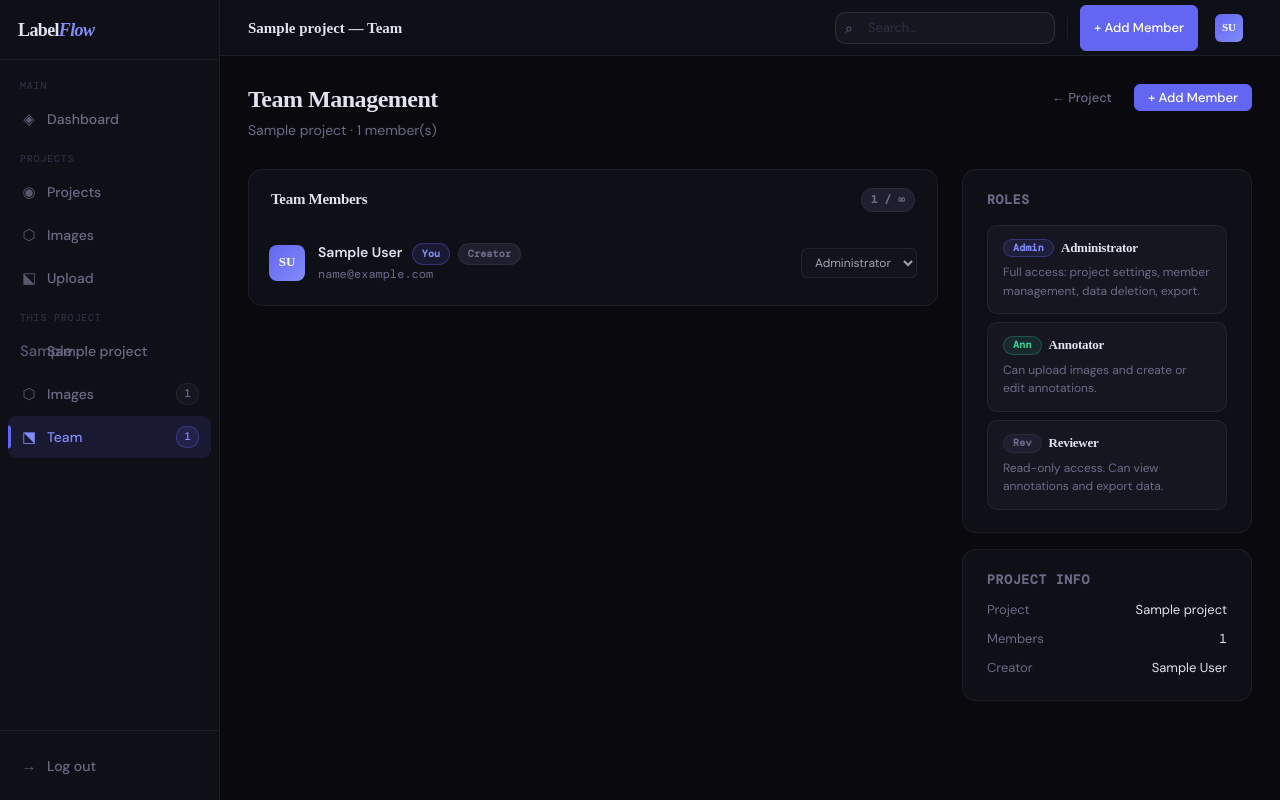
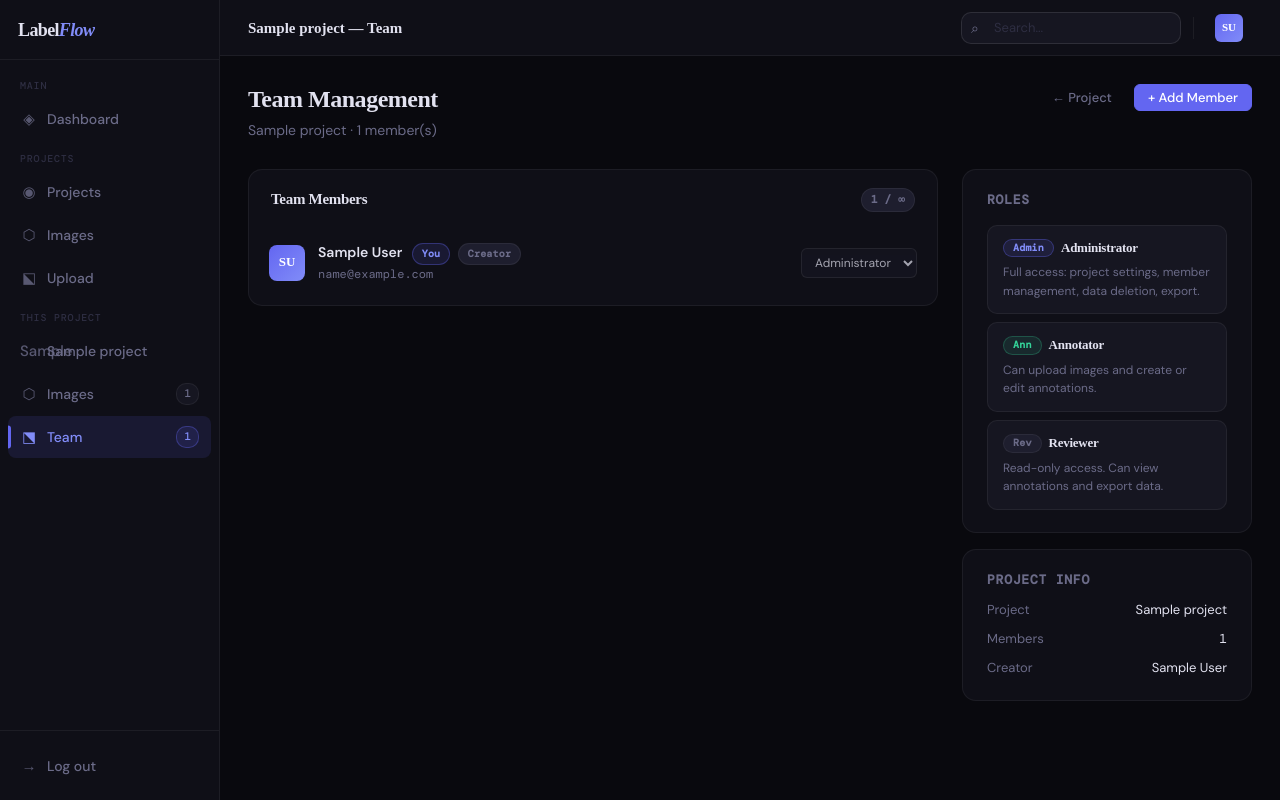
Before and after one commit to MartynasMatDev/LabelFlow, a Django app: page /app/projects/1/team/ in a window 1280 px wide. Run offline with Django 5.2, Linux system fonts and the light colour scheme; a user stored in the database is signed in; tables that the repository leaves empty hold one stand-in row (values such as "Sample post"); some libraries are stand-ins or nearby versions; some web fonts are replaced.

Commit message:
Removed add new member button for less repetition.

```diff
--- a/templates/app/team_management.html
+++ b/templates/app/team_management.html
@@ -4,7 +4,6 @@
 {% block toolbar_title %}{{ project.name }} — Team{% endblock %}
 
 {% block toolbar_actions %}
-<button class="btn btn-primary btn-sm" data-open-modal="add-member-modal">+ Add Member</button>
 {% endblock %}
 
 {% block app_content %}
```
